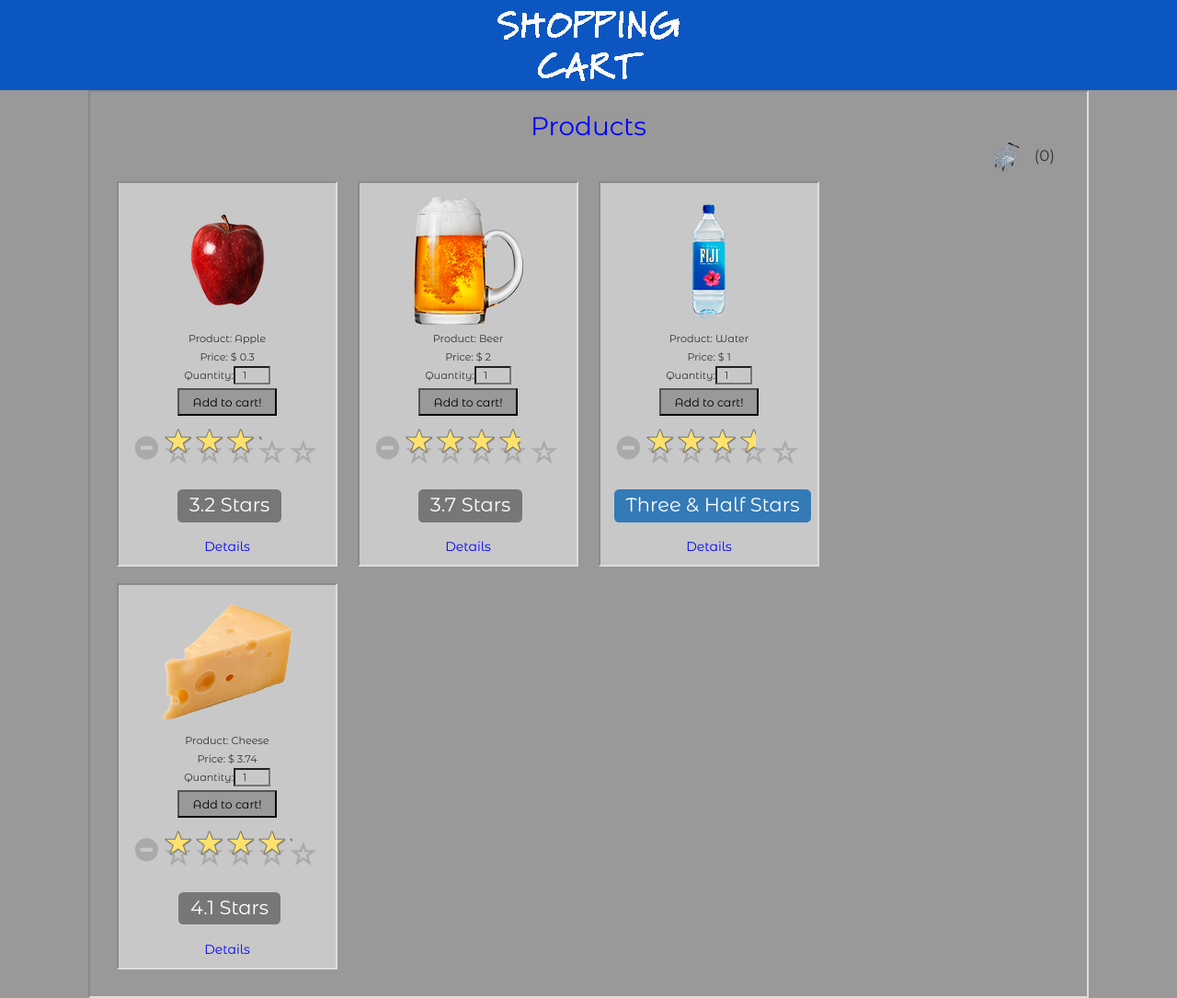
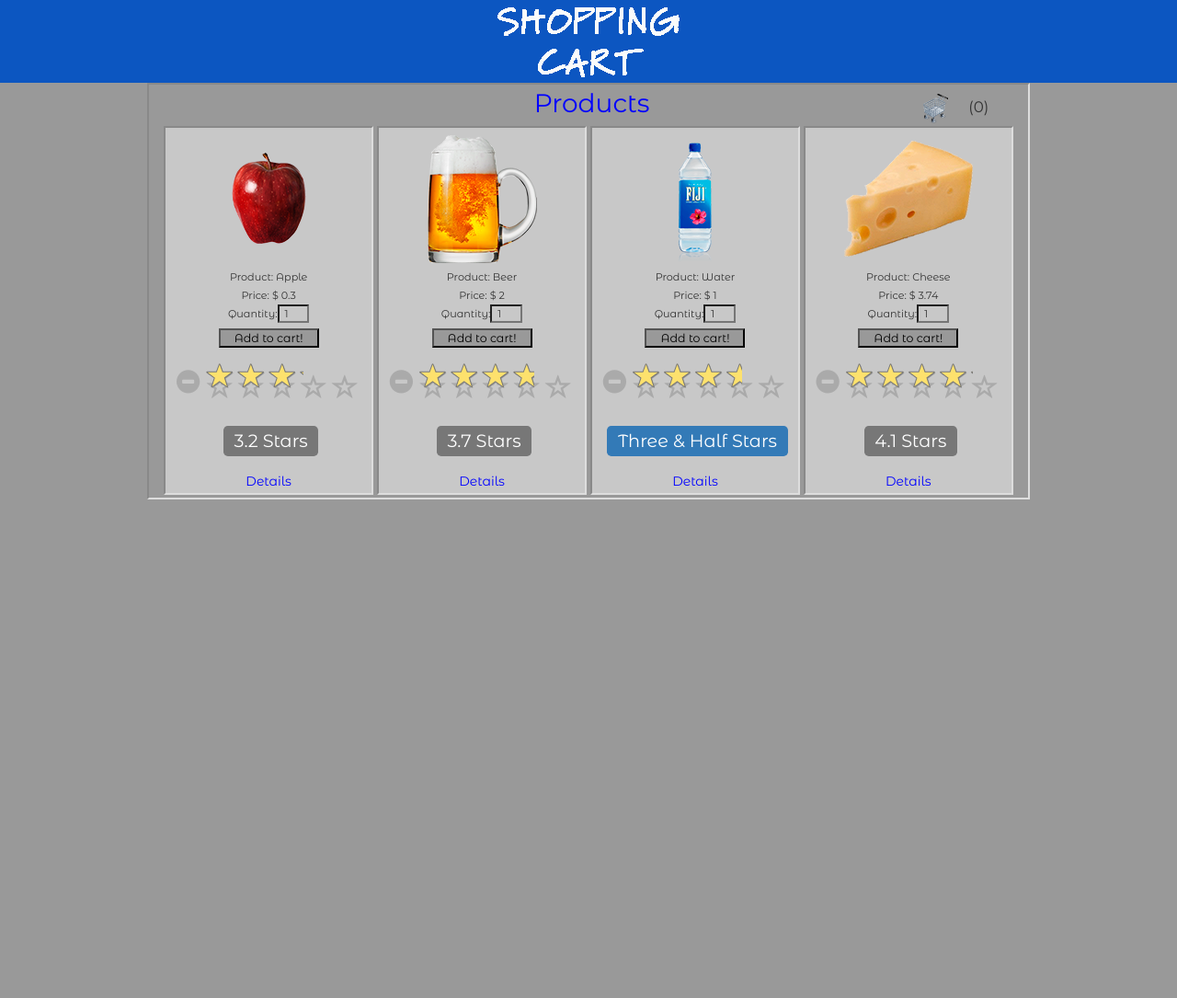
Before and after one commit to nakiche/Shopping-Cart, a PHP site: page / in a window 1280 px wide. Shown: the whole page at 92% size. After the commit the page ends 543 px from the top, so only its background shows below. Run offline with PHP 8.4, Linux system fonts and the light colour scheme; data comes from the database, SQL or seed files in the repository; both versions use the stored data as it was after the commit; some libraries are stand-ins or nearby versions.

Commit message:
proceso adaptación a movil, index 100% responsive, details 50%

```diff
--- a/carritodecompras.php
+++ b/carritodecompras.php
@@ -192,7 +192,7 @@
 
         <div class="inline">
 
-    		<h3>Shipping and payment</h3><br>
+    		<h3>Shipping and payment</h3>
 
 
     		<?php
--- a/index.php
+++ b/index.php
@@ -33,14 +33,16 @@ $current_status=($_SESSION['current_cart']);
 	<script src="./js/star-rating.min.js" type="text/javascript"></script>
 
 	<link href='images/favicon.ico' rel='shortcut icon' type='image/png'>
+	<meta name="viewport" content="width=device-width, user-scalable=no, initial-scale=1.0, maximum-scale=1.0, minimum-scale=1.0">
 </head>
 
 <body>
+<div class="contenedor">
 	<div class="block_header">
        <div class="header">
 
         	 <div class="logo">
-              <a href="./index.php"><img src="images/sc.png" width="265" height="78" 	border="0" alt="logo"></a>
+              <a href="./index.php"><img src="images/sc.png" border="0" alt="logo"></a>
         	 </div>
 
 
@@ -56,16 +58,13 @@ $current_status=($_SESSION['current_cart']);
     			<h1>Products</h1>
     			</div>
 
-    		<div class="inline">
-
-
     	 		<div class="cart" >
     	 		<a href="./carritodecompras.php" title="<?php echo "My Cart - " . $current_status . " Items" ;?>"><img src="images/carrito.png" width="32" height="32" border="0" alt="mycart"></a>
-    	 		<h2><?php echo '(' . $current_status. ')';?></h2>
+    	 		<h2><?php echo '('. $current_status.')';?></h2>
     	 		</div>
 
 
-			</div>
+		<div class="products_listing">
 
 		<?php
 			require 'conexion.php';
@@ -126,13 +125,13 @@ $current_status=($_SESSION['current_cart']);
 			mysqli_close($conexion);
 
 		?>
-
+		</div>
 	 		<div class="clr"></div>
 		</div>
     	 <div class="clr"></div>
 	</div>
 
 
-
+</div>
 </body>
 </html>
--- a/styles.css
+++ b/styles.css
@@ -24,6 +24,13 @@ a
 a:hover
 {
 	text-decoration:underline;
+}
+
+.contenedor
+{
+  width: 100%;
+  margin: 0 auto;
+  overflow: hidden;
 }
 
 /*rating*/
@@ -58,7 +65,7 @@ a:hover
 .clear-rating{color:#aaa;cursor:not-allowed;font-size:60%;padding-right:5px}
 .clear-rating-active{cursor:pointer!important}
 .clear-rating-active:hover{color:#843534}
-.rating-container .caption{color:#999;font-size:60%;margin-top:-0.6em;margin-left:5px;margin-right:0}
+.rating-container .caption{color:#999;font-size:55%;margin-top:-0.6em;margin-left:5px;margin-right:0}
 .rating-rtl
 .caption{margin-right:5px;margin-left:0}@media print{.rating-container .clear-rating{display:none}}
 
@@ -69,6 +76,7 @@ a:hover
 	 margin:0;
 	 padding:0;
 	 background-color:#0c56c1;
+	 width: 100%;
 
 }
 
@@ -76,17 +84,22 @@ a:hover
 {
 	margin:0 auto;
 	padding:0 ;
-	width: 80%;
+	max-width: 960px;
 
 }
 
 .logo
 {
-	padding:10px 10px;
-	margin:0;
-	text-align: center;
+	padding:6px 6px;
 
+}
 
+.logo img
+{
+	max-width: 100%;
+	height: auto;
+	display: block;
+	margin: 0 auto;
 }
 
 
@@ -105,34 +118,70 @@ a:hover
 	margin:0;
 	padding:0;
 	background-color:#999;
+	width: 100%;
 }
 
 
 .FBG_content
 {
 	min-height:450px;
-	width: 85%;
+	max-width: 960px;
 	border: 2px inset #DDD;
-	padding: 20px 20px;
+	padding: 3px 3px;
 	margin:0 auto;
 	background-color:#999;
 	box-sizing: border-box;
 }
 
-
+.titulo
+{
+	width: 57%;
+	display: inline-block;
+}
 .titulo h1
 {
 	padding:0;
 	margin: 0 ;
-	display: block;
-	text-align:center;
 	font:3.5em 'Montserrat Alternates';
+	text-align: right;
 
 }
 
 .cart
 {
+	width: 40%;
+	display: inline-block;
+	padding: 0;
+	text-align: right;
+
+}
+
+.products_listing
+{
+	width: 100%;
 	display: block;
+	margin: 0 auto;
+	padding: 0;
+	text-align: center;
+}
+
+.producto
+{
+	max-width: 24%;
+	min-width: 220px;
+	height: auto;
+	background-color: #c8c8c8;
+	border: 2px inset #DDD;
+	display: inline-block;
+	margin-top: 3px;
+	padding: 3px;
+	box-sizing: border-box;
+}
+
+.cart h2
+
+{
+	display: inline-block;
 	padding: 0;
 	text-align: right;
 	margin: 1px 15px;
@@ -146,19 +195,17 @@ a:hover
 
 }
 
-.inline h2
+.inline h1
 {
 	padding:0;
 	margin:0;
-	display: inline-block;
+	text-align: center;
 	font:1em 'Montserrat Alternates';
 }
 
 .inline h3
 {
 	font:2em 'Montserrat Alternates';
-	display: inline-block;
-	width: 100%;
 	color:blue;
 	text-align: center;
 	padding: 0;
@@ -176,7 +223,8 @@ a:hover
 {
 	font:1.2em 'Montserrat Alternates';
 	color:blue;
-	padding: 10px;
+	padding:0;
+	margin: 0;
 
 }
 
@@ -218,29 +266,7 @@ text-align: center;
 display: block;
 }
 
-/*.error3
-{
-background: none repeat scroll 0 0 #BC1010;
-border-radius: 5px;
-color: white;
-font-weight: bold;
-padding: 10px 20px;
-text-align: center;
-display: block;
 
-}*/
-/*products index*/
-.producto
-{
-	width: 23%;
-	height: auto;
-	background-color: #c8c8c8;
-	border: 2px inset #DDD;
-	display: inline-block;
-	margin: 9px;
-	padding: 10px 10px;
-	box-sizing: border-box;
-}
 
 .cantidad
 {
@@ -260,6 +286,7 @@ font:0.8em 'Montserrat Alternates';
 	margin:4px 2px;
 	-webkit-transition: -webkit-transform 0.4s linear;
 	-ms-transition:-ms-transform 0.4s linear; /*ie*/
+	max-width: 100%
 }
 
 .producto img:hover
@@ -277,16 +304,10 @@ font:0.8em 'Montserrat Alternates';
 	font:1em 'Montserrat Alternates';
 }
 
-.producto input
-{
-	width: 100px;
-
-}
-
 .producto input[type="number"]
 {
-	width: 40px;
-	height: 20px;
+	width: 16%;
+	height: auto;
 	background-color: #c8c8c8;
 	text-align: center;
 }
@@ -302,40 +323,42 @@ font:0.8em 'Montserrat Alternates';
 .producto input[type="submit"]
 {
 	width: 50%;
-	height: 30px;
+	height: auto;
 	text-align: center;
 	font:0.9em 'Montserrat Alternates';
  	color: black;
  	background-color: #999;
-
- 	margin: 4px 4px;
+    margin: 3% 3%;
 
 }
 
-/*centered*/
 .centrado
 {
 	text-align: center;
+
 }
 
 .justificado
 {
 
 	text-align: justify;
-	font:1.5em 'Montserrat Alternates';
+	font:1.2em 'Montserrat Alternates';
+
+
 }
 
 .details
 {
 
-	width: 48%;
-	height: 370px;
+	width: 46%;
+	min-width: 300px;
+	min-height: 400px;
 	background-color: #c8c8c8;
-	border: 2px solid #DDD;
-	margin: 11px;;
-	padding: 10px 10px;
-	float: left;
+	border: 2px inset #DDD;
+	margin: 3px;
+	padding: 3px;
 	box-sizing: border-box;
+	display: inline-block;
 
 }
 
@@ -343,6 +366,8 @@ font:0.8em 'Montserrat Alternates';
 {
 	-webkit-transition: -webkit-transform 0.4s linear;
 	-ms-transition:-ms-transform 0.4s linear; /*ie*/
+	max-width: 100%;
+	margin:4px 2px;
 }
 
 .details img:hover
@@ -353,15 +378,15 @@ font:0.8em 'Montserrat Alternates';
 
 .details span
 {
-	font:0.8em 'Montserrat Alternates';
+	font:1em 'Montserrat Alternates';
 
 }
 
 
 .details input[type="number"]
 {
-	width: 40px;
-	height: 20px;
+	width: 11%;
+	min-height: 20px;
 	background-color: #c8c8c8;
 	text-align: center;
 }
@@ -369,19 +394,22 @@ font:0.8em 'Montserrat Alternates';
 .details input[type="submit"]
 {
 	width: 25%;
-	height: 30px;
+	min-height: 30px;
 	text-align: center;
 	font:0.9em 'Montserrat Alternates';
  	color: black;
  	background-color: #999;
  	margin: 4px 4px;
+ 	box-sizing: border-box;
+
 
 }
 
 .width
 {
-	width: 50%;
-	display: inline-block;
+	width: 40%;
+	display: block;
+	margin: 0 auto
 
 }
 
@@ -405,8 +433,6 @@ font:0.8em 'Montserrat Alternates';
 
 }
 
-
-
 /*clear*/
 .clr
 {
@@ -414,3 +440,84 @@ font:0.8em 'Montserrat Alternates';
 	padding:0;
 	margin:0;
 }
+
+
+@media (max-width: 900px)
+{
+	.products_listing
+	{
+		text-align: justify;
+		width: 85%;
+	}
+
+}
+
+/*responsive*/
+@media (max-width: 800px)
+{
+  /*body
+  {
+  	text-align: center;
+  }
+  */
+
+	.titulo
+	{
+		width: 100%;
+
+	}
+
+	.titulo h1
+	{
+		text-align: center;
+
+	}
+
+
+	.cart
+	{
+		width: 100%;
+		padding: 5px 10px;
+		box-sizing: border-box;
+
+	}
+
+
+
+	.producto
+		{
+			max-width: 24%;
+			min-width: 240px;
+
+		}
+
+	.products_listing
+	{
+		text-align: center;
+
+	}
+
+}
+
+
+
+/*responsive*/
+@media (max-width: 600px)
+{
+	.producto
+	{
+		max-width: 24%;
+		min-width: 220px;
+
+	}
+
+	.products_listing
+	{
+
+	text-align: center;
+	width: 90%;
+
+	}
+
+
+}
```
Also changed, not shown: db/productos.sql (+5 -5 lines), db/rating.sql (+12 -3 lines), detalles.php (+33 -18 lines).
